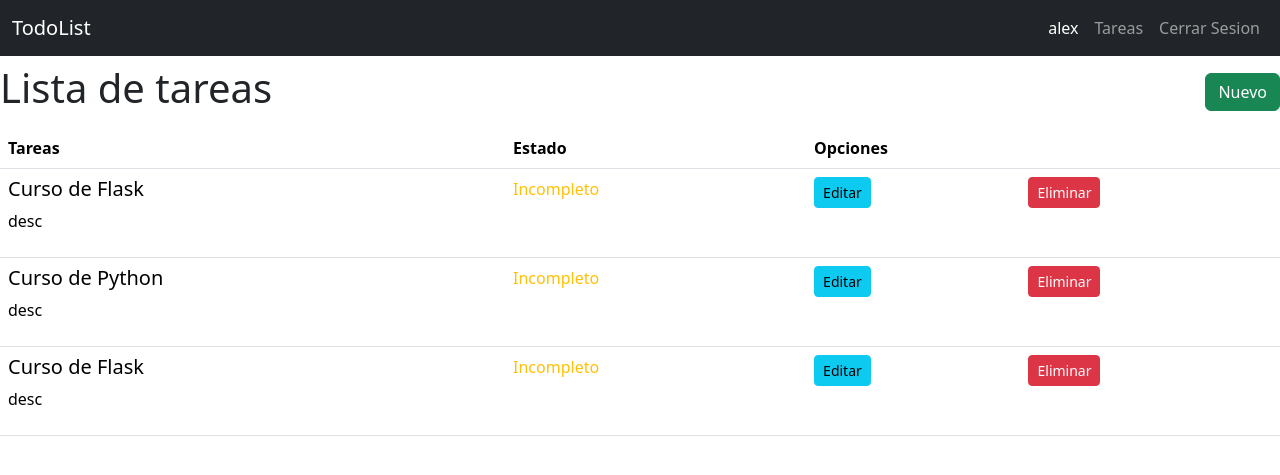
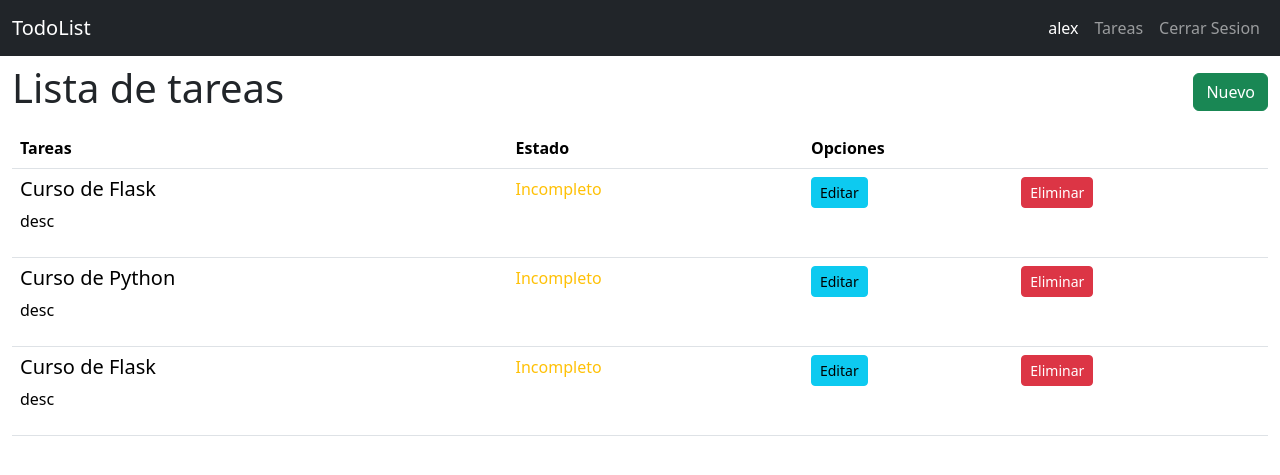
Before and after one commit to jesusalexis/todo-list, a Flask app: page /todo/list in a window 1280 px wide. Shown: the top 475 px of the page. Run offline with Flask 3, Linux system fonts and the light colour scheme; a user stored in the database is signed in; data comes from the database, SQL or seed files in the repository.

Commit message:
Se corrigio todo\index se añadio margenes container-fluid

```diff
--- a/todor/templates/todo/index.html
+++ b/todor/templates/todo/index.html
@@ -4,7 +4,7 @@
 
 
 
-<section class="container-fuid">
+<section class="container-fluid">
     <nav class="navbar">
         <h1>{% block title %}Lista de tareas{% endblock %}</h1>
         <a href="{{url_for('todo.create')}}" class="btn btn-success">Nuevo</a>
```
